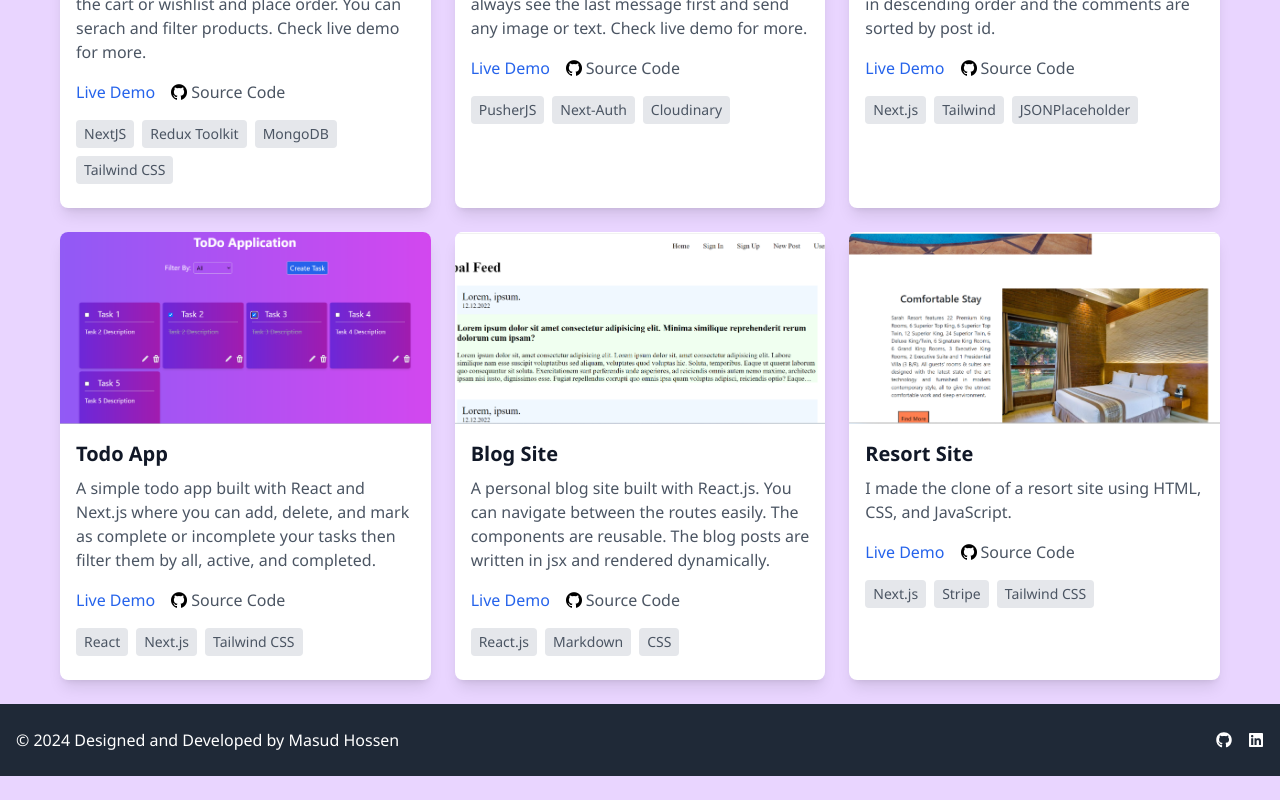
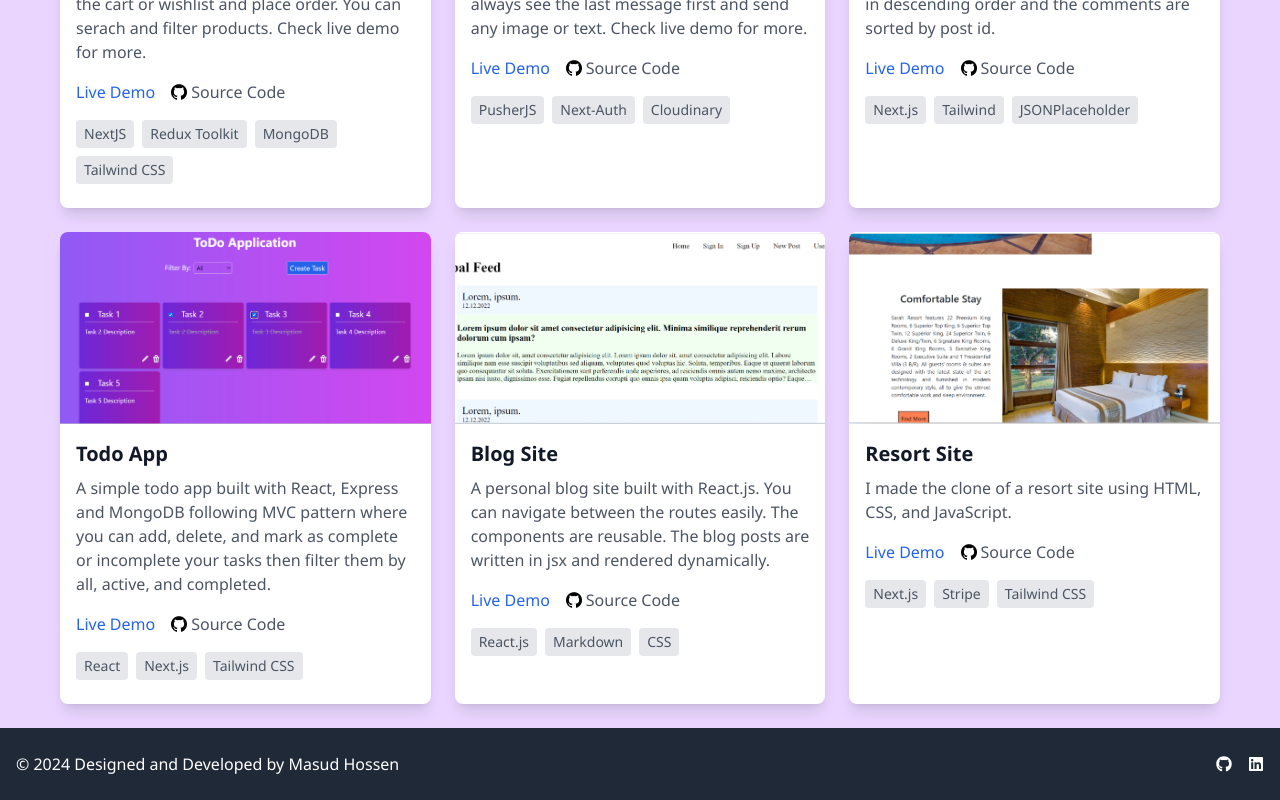
Before and after one commit to mmh-masud-03/portfolio, a Next.js app: page /projects in a window 1280 px wide. Shown: the part 460-1260 px from the top of the page. Before the commit the page ends 1236 px from the top, so only its background shows below. Built offline with nearby package versions, Linux system fonts and the light colour scheme.

Commit message:
todo app des updated

```diff
--- a/src/app/components/ProjectsCard.tsx
+++ b/src/app/components/ProjectsCard.tsx
@@ -31,7 +31,7 @@ const portfolioData = [
   {
     title: "Todo App",
     description:
-      "A simple todo app built with React and Next.js where you can add, delete, and mark as complete or incomplete your tasks then filter them by all, active, and completed.",
+      "A simple todo app built with React, Express and MongoDB following MVC pattern where you can add, delete, and mark as complete or incomplete your tasks then filter them by all, active, and completed.",
     image: "/images/todo-full.png",
     url: "#",
     github: "https://github.com/mmh-masud-03/todo-next",
```
